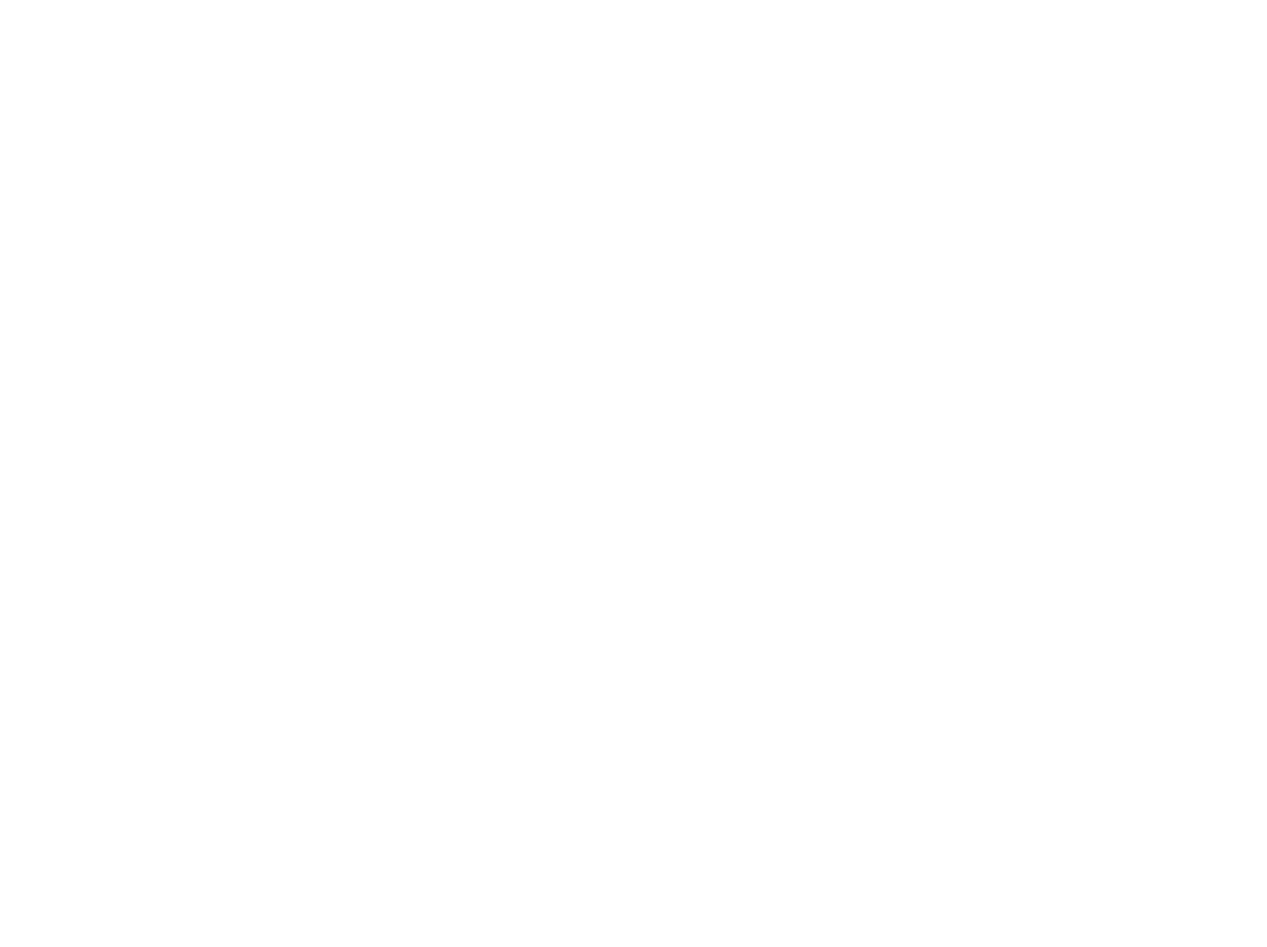
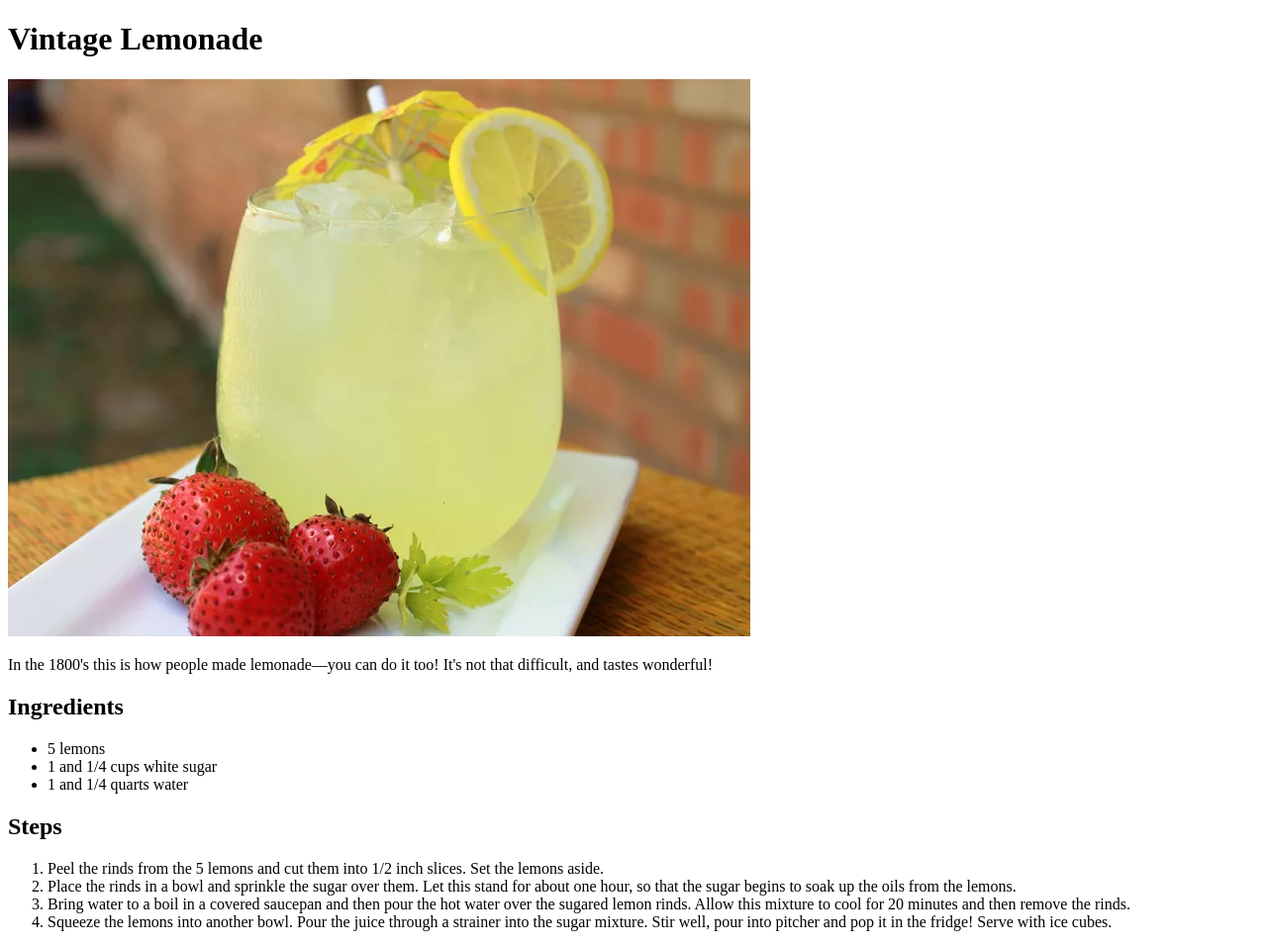
Before and after one commit to ImmaKarl/odin-recipes, a plain HTML site: page recipes/lemonade.html in a window 1280 px wide. Shown: the whole page at 99% size. Before the commit the page ends 800 px from the top, so only its background shows below. Drawn offline with Linux system fonts and the light colour scheme.

Commit message:
Add Ingredients and steps

```diff
--- a/recipes/lemonade.html
+++ b/recipes/lemonade.html
@@ -1,10 +1,32 @@
 <!DOCTYPE html>
 <html lang="en">
-<head>
-    <meta charset="UTF-8">
-    <title>Vintage Lemonade</title>
-</head>
-<body>
+    <head>
+        <meta charset="UTF-8">
+        <title>Lemonade</title>
+    </head>
+    <body>
+        <h1>Vintage Lemonade</h1>
+        <img src="../img/lemonade.jpg">
+        <p>In the 1800's this is how people made lemonade—you can do it too! It's not that difficult, and tastes wonderful!</p>
 
-</body>
+        <h2>Ingredients</h2>
+        <ul>
+            <li>5 lemons </li>
+            <li>1 and 1/4 cups white sugar</li>
+            <li>1 and 1/4 quarts water</li>
+        </ul>
+
+        <h2>Steps</h2>
+        <ol>
+            <li>Peel the rinds from the 5 lemons and cut them into 1/2 inch slices. Set the lemons aside.</li>
+            <li>Place the rinds in a bowl and sprinkle the sugar over them. Let this stand for about one hour,
+                so that the sugar begins to soak up the oils from the lemons.</li>
+            <li>Bring water to a boil in a covered saucepan and then pour the hot water over the sugared lemon rinds.
+                Allow this mixture to cool for 20 minutes and then remove the rinds.</li>
+            <li>Squeeze the lemons into another bowl. Pour the juice through a strainer into the sugar mixture. Stir well,
+                pour into pitcher and pop it in the fridge! Serve with ice cubes.</li>
+        </ol>
+
+    </body>
+
 </html>
```
